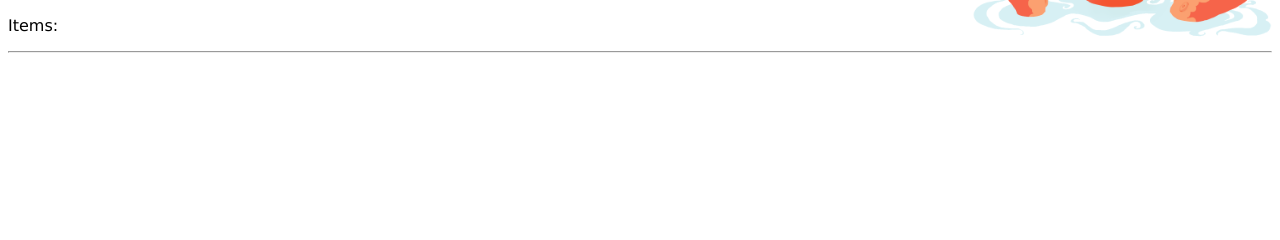
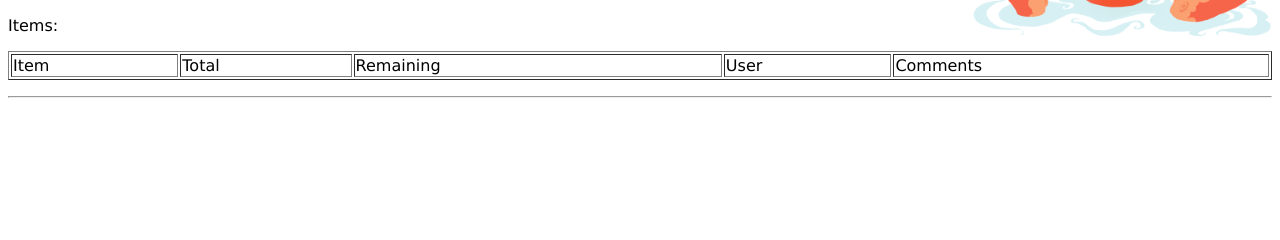
Before and after one commit to gsc9/CS316_Project, a Django app: template django/beers_alt/templates/beers_alt/event.html in a window 1280 px wide. Shown: the part 281-521 px from the top of the page. Run offline with Django 3.2, Linux system fonts and the light colour scheme; the template is opened without the code that fills it, so the values that code supplies are empty; parts of the project's set-up code (start-up, migrations or seed data) failed here and were passed over.

Commit message:
Playing around with event view

```diff
--- a/django/beers_alt/templates/beers_alt/event.html
+++ b/django/beers_alt/templates/beers_alt/event.html
@@ -12,14 +12,30 @@ Location: {{event.location}}<br/>
 Description: {{event.description}}<br/>
 </p>
 
+<p>
+{% for test in tests %}
+  Name: {{test.username}}<br/>
+{% endfor %}
+</p>
+
 <p> Items: <br/>
-  <ul>
-  {% for item in items %}
-    Item: {{item.ingredient_name}}<br/>
-  {% endfor %}
-  </ul>
-  <!-- <table border="1" style="width:100%">
+  <table border="1" style="width:100%">
     <tr>
+      <td>Item</td>
+      <td>Total</td>
+      <td>Remaining</td>
+      <td>User</td>
+      <td>Comments</td>
+    </tr>
+    {% for item in items %}
+      <tr>
+        <td>{{item.ingredient_name}}</td>
+        <td>{{item.quantity}}</td>
+        <td>{{item.ingredient_name}}</td>
+        <td>{{item.ingredient_name}}</td>
+      </tr>
+    {% endfor %}
+    <!-- <tr>
       <td>Jill</td>
       <td>Smith</td>
       <td>50</td>
@@ -28,8 +44,8 @@ Description: {{event.description}}<br/>
       <td>Eve</td>
       <td>Jackson</td>
       <td>94</td>
-    </tr>
-  </table> -->
+    </tr> -->
+  </table>
 </p>
 
 {% endblock %}
```
Also changed, not shown: django/beers_alt/views.py (+10 -1 lines), 1 other file.
